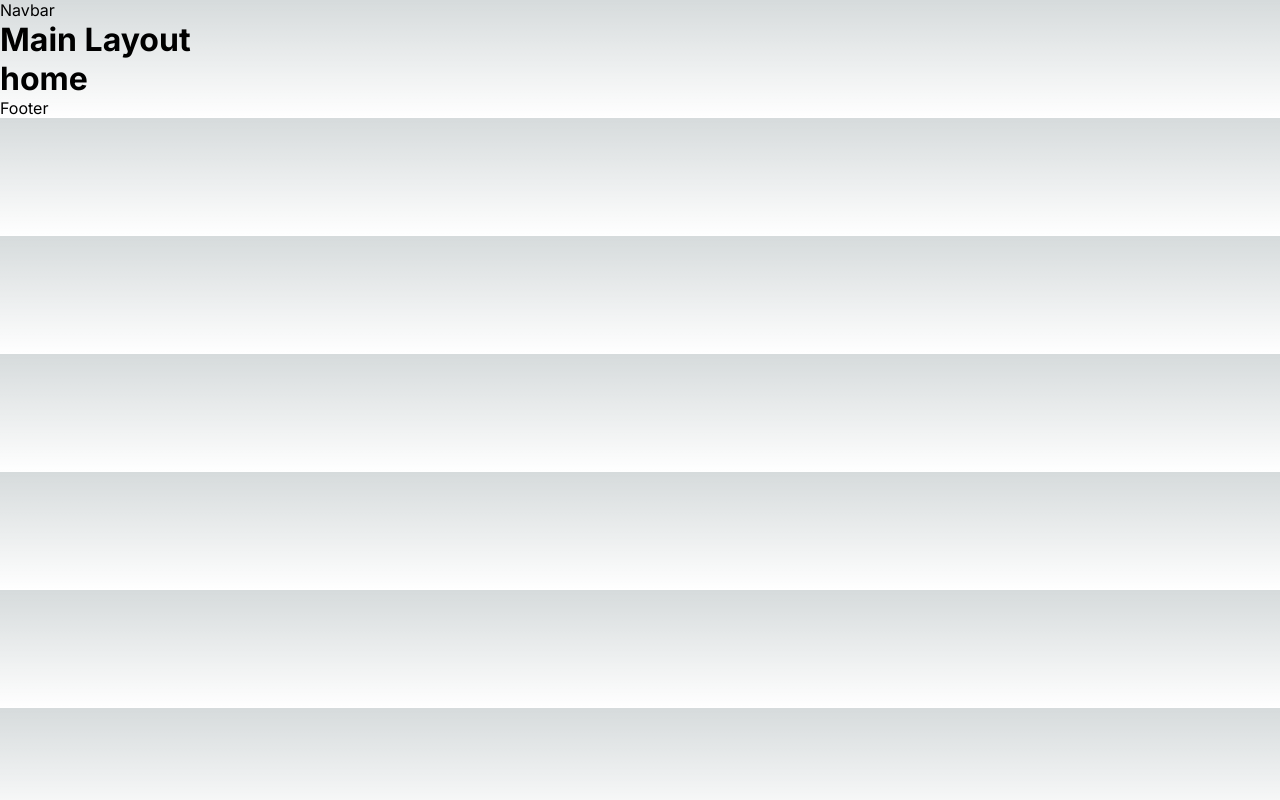
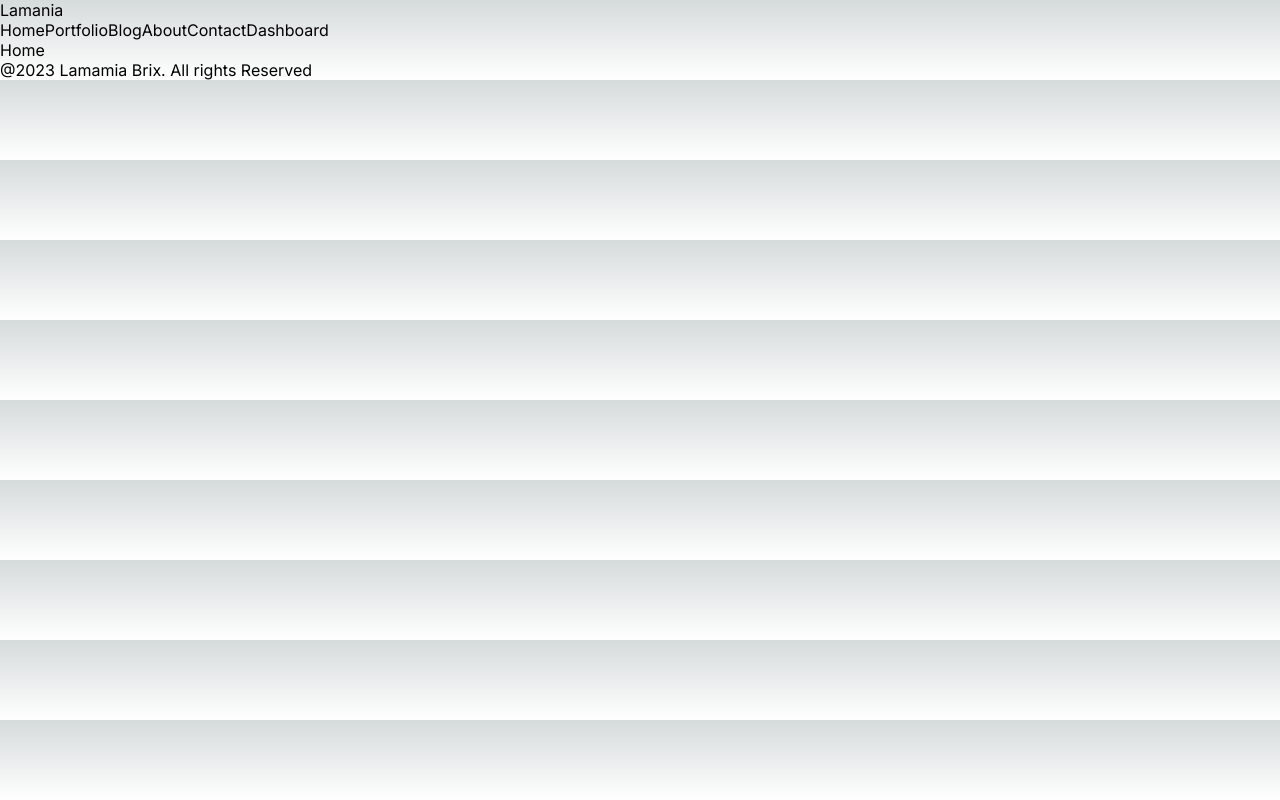
Before and after one commit to BrixJohn1999/nextjs13-fullstack, a Next.js app: page / in a window 1280 px wide. Built offline with nearby package versions, Linux system fonts and the light colour scheme.

Commit message:
layouts and components

```diff
--- a/src/app/layout.js
+++ b/src/app/layout.js
@@ -15,7 +15,6 @@ export default function RootLayout({ children }) {
     <html lang="en">
       <body className={inter.className}>
         <Navbar />
-        <h1>Main Layout</h1>
         {children}
         <Footer />
       </body>
--- a/src/app/page.jsx
+++ b/src/app/page.jsx
@@ -3,6 +3,6 @@ import styles from './page.module.css'
 
 export default function Home() {
   return (
-    <h1>home</h1>
+    <p>Home</p>
   )
 }
--- a/src/components/footer/Footer.jsx
+++ b/src/components/footer/Footer.jsx
@@ -1,9 +1,12 @@
-import React from 'react'
+import React from "react";
 
 const Footer = () => {
   return (
-    <div>Footer</div>
-  )
-}
+    <div>
+      <div>@2023 Lamamia Brix. All rights Reserved</div>
+      <div></div>
+    </div>
+  );
+};
 
-export default Footer
+export default Footer;
--- a/src/components/navbar/Navbar.jsx
+++ b/src/components/navbar/Navbar.jsx
@@ -1,9 +1,51 @@
-import React from 'react'
+import Link from "next/link";
+import React from "react";
 
+const links = [
+  {
+    id: 1,
+    title: "Home",
+    url: "/",
+  },
+  {
+    id: 2,
+    title: "Portfolio",
+    url: "/portfolio",
+  },
+  {
+    id: 3,
+    title: "Blog",
+    url: "/blog",
+  },
+  {
+    id: 4,
+    title: "About",
+    url: "/about",
+  },
+  {
+    id: 5,
+    title: "Contact",
+    url: "/contact",
+  },
+  {
+    id: 6,
+    title: "Dashboard",
+    url: "/dashboard",
+  },
+];
 const Navbar = () => {
   return (
-    <div>Navbar</div>
-  )
-}
+    <div>
+      <Link href={"/"}>Lamania</Link>
+      <div>
+        {links.map((link) => (
+          <Link key={link.id} href={link.url}>
+            {link.title}
+          </Link>
+        ))}
+      </div>
+    </div>
+  );
+};
 
-export default Navbar
+export default Navbar;
```
Also changed, not shown: src/app/about/page.jsx (+3 -5 lines), src/app/blog/layout.jsx (deleted, +0 -11 lines), src/app/contact/loading.jsx (added, +7 -0 lines), src/app/dashboard/layout.tsx (deleted), 1 other file (tests, documents, lock files or other folders).
